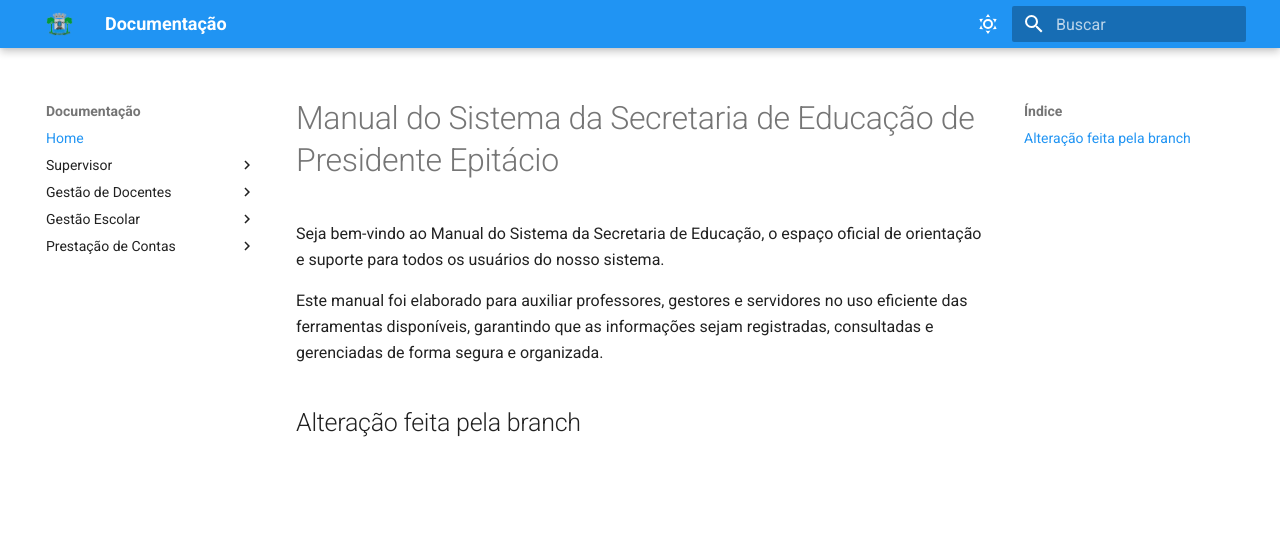
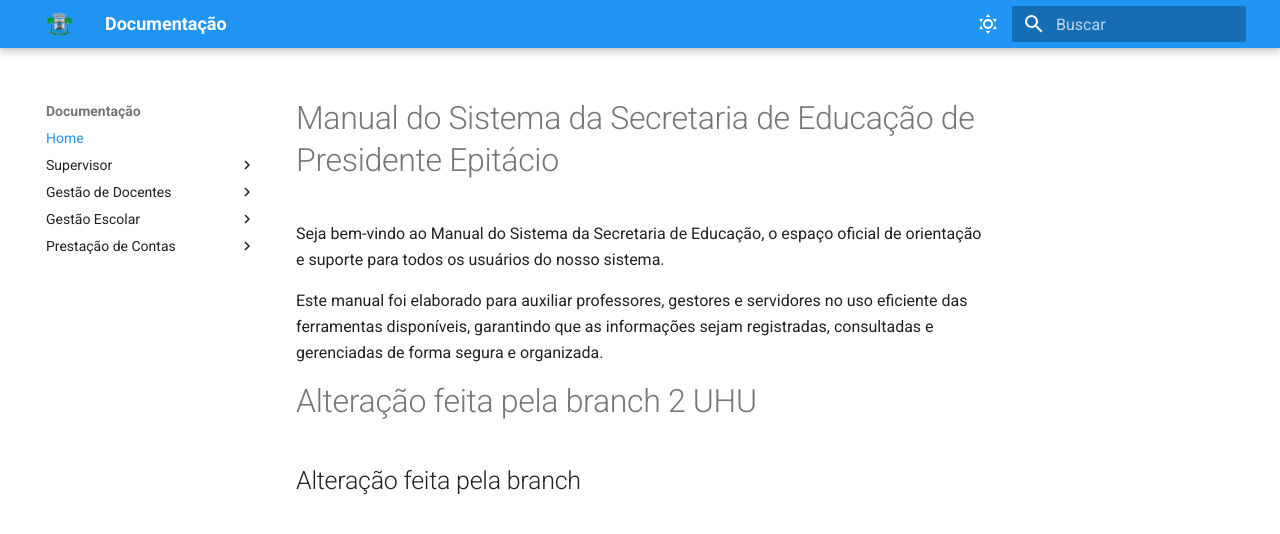
Before and after one commit to Kaique-Dirceu/documentacao-SGSE, an MkDocs documentation site: the page built from docs/index.md, in a window 1280 px wide. Shown: the top 534 px of the page. Built offline with MkDocs 1.6.1 and Material for MkDocs 9.7.7, drawn with Linux system fonts in a browser that asks for light colours.

Commit message:
testando branch 2

```diff
--- a/docs/index.md
+++ b/docs/index.md
@@ -4,5 +4,6 @@ Seja bem-vindo ao Manual do Sistema da Secretaria de Educação, o espaço ofici
 
 Este manual foi elaborado para auxiliar professores, gestores e servidores no uso eficiente das ferramentas disponíveis, garantindo que as informações sejam registradas, consultadas e gerenciadas de forma segura e organizada.
 
+# Alteração feita pela branch 2 UHU
 
 ## Alteração feita pela branch
```
